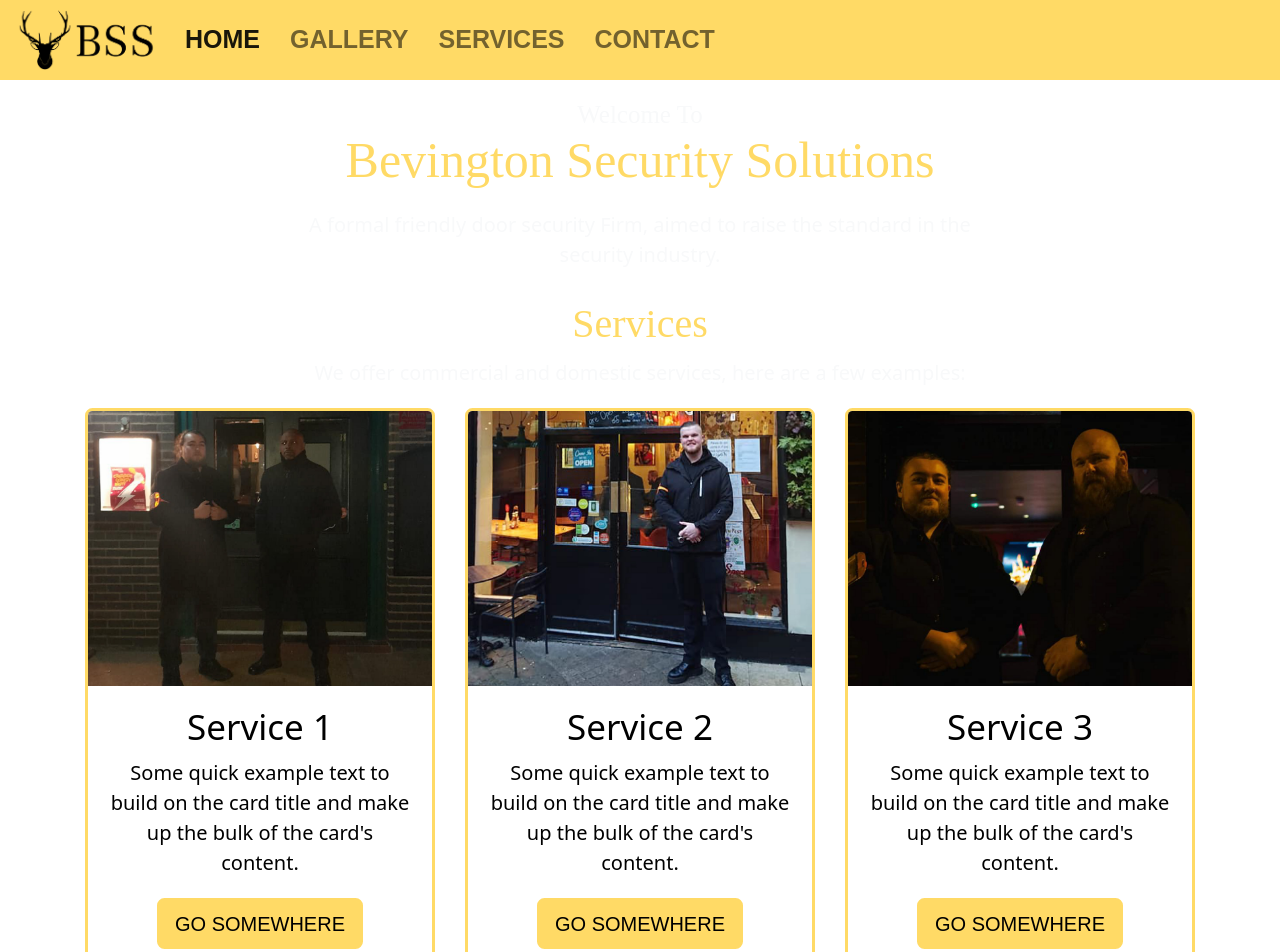
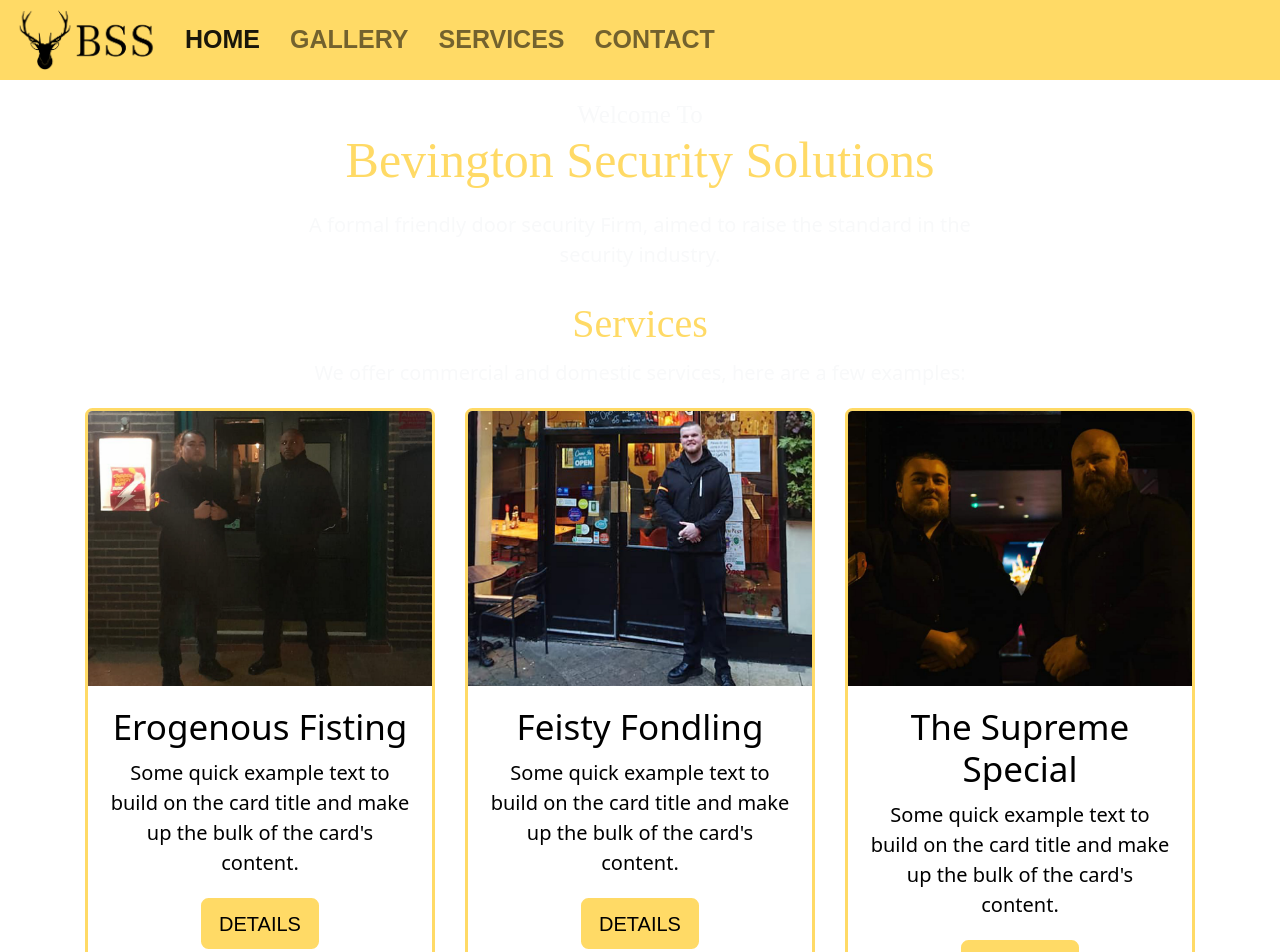
Before and after one commit to DeanParkin/bss-app, a Next.js app: page / in a window 1280 px wide. Shown: the top 952 px of the page. Built offline with nearby package versions, Linux system fonts and the light colour scheme; a web font is replaced by a local one.

Commit message:
Service update

```diff
--- a/components/ServicesComp.js
+++ b/components/ServicesComp.js
@@ -6,19 +6,19 @@ import Image from "next/image";
 export default function ServicesComp() {
   const serviceList = [
     {
-      name: "Service 1",
+      name: "Erogenous Fisting",
       description:
         "Some quick example text to build on the card title and make up the bulk of the card's content.",
       image: image1,
     },
     {
-      name: "Service 2",
+      name: "Feisty Fondling",
       description:
         "Some quick example text to build on the card title and make up the bulk of the card's content.",
       image: image2,
     },
     {
-      name: "Service 3",
+      name: "The Supreme Special",
       description:
         "Some quick example text to build on the card title and make up the bulk of the card's content.",
       image: image3,
@@ -48,7 +48,7 @@ export default function ServicesComp() {
                       <p className="h3 card-title">{service.name}</p>
                       <p className="card-text">{service.description}</p>
                       <a href="#" className="btn btn-primary">
-                        Go somewhere
+                        Details
                       </a>
                     </div>
                   </div>
```
